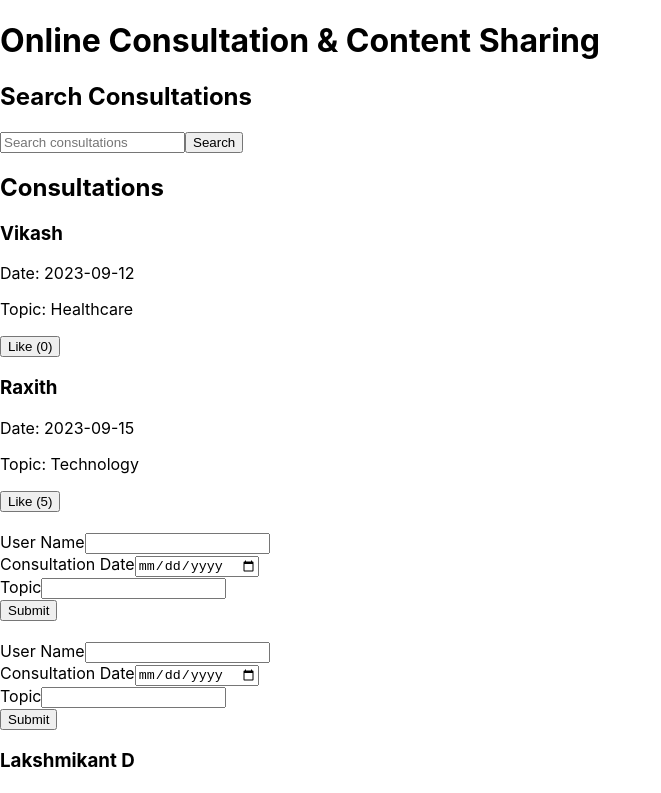
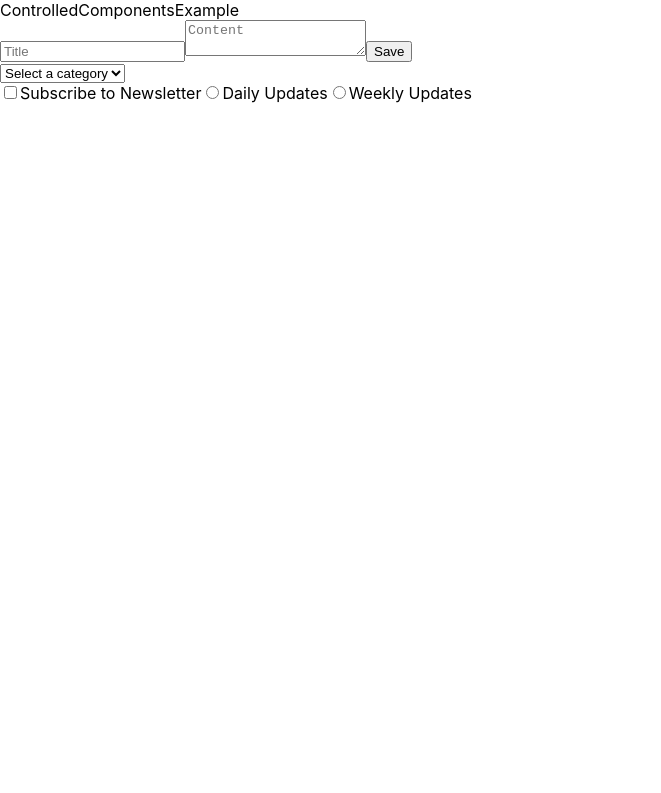
Before and after one commit to thefullstacktrainer/consultation_and_content_sharing_app, a React (Create React App) app: page / in a window 1280 px wide. Shown: the top 793 px of the page, without its empty margins (0-661 px from the left). Built offline with nearby package versions, Linux system fonts and the light colour scheme.

Commit message:
controlled components

```diff
--- /dev/null
+++ b/src/components/controlled_components/CategorySelector.js
@@ -0,0 +1,20 @@
+import React, { useState } from 'react';
+
+function CategorySelector() {
+    const [selectedCategory, setSelectedCategory] = useState('');
+
+    const handleCategoryChange = (event) => {
+        setSelectedCategory(event.target.value);
+    };
+
+    return (
+        <select value={selectedCategory} onChange={handleCategoryChange}>
+            <option value="">Select a category</option>
+            <option value="technology">Technology</option>
+            <option value="science">Science</option>
+            <option value="arts">Arts</option>
+        </select>
+    );
+}
+
+export default CategorySelector;
--- /dev/null
+++ b/src/components/controlled_components/ContentEditor.js
@@ -0,0 +1,29 @@
+import React, { useState } from 'react';
+
+function ContentEditor() {
+    const [title, setTitle] = useState('');
+    const [content, setContent] = useState('');
+
+    const handleTitleChange = (event) => {
+        setTitle(event.target.value);
+    };
+
+    const handleContentChange = (event) => {
+        setContent(event.target.value);
+    };
+
+    const handleSubmit = (event) => {
+        event.preventDefault();
+        console.log(event)
+    };
+
+    return (
+        <form onSubmit={handleSubmit}>
+            <input type="text" value={title} onChange={handleTitleChange} placeholder="Title" />
+            <textarea value={content} onChange={handleContentChange} placeholder="Content" />
+            <button type="submit">Save</button>
+        </form>
+    );
+}
+
+export default ContentEditor;
--- /dev/null
+++ b/src/components/controlled_components/ControlledComponentsExample.js
@@ -0,0 +1,18 @@
+import React from 'react'
+import CategorySelector from './CategorySelector'
+import ContentEditor from './ContentEditor'
+import OptionsSelector from './OptionsSelector'
+
+function ControlledComponentsExample() {
+    return (
+        <>
+            <div>ControlledComponentsExample</div>
+            <ContentEditor />
+            <CategorySelector />
+            <OptionsSelector />
+        </>
+
+    )
+}
+
+export default ControlledComponentsExample
--- /dev/null
+++ b/src/components/controlled_components/OptionsSelector.js
@@ -0,0 +1,48 @@
+import React, { useState } from 'react';
+
+function OptionsSelector() {
+    const [selectedOptions, setSelectedOptions] = useState([]);
+
+    const handleOptionChange = (event) => {
+        const optionValue = event.target.value;
+        if (selectedOptions.includes(optionValue)) {
+            setSelectedOptions(selectedOptions.filter(opt => opt !== optionValue));
+        } else {
+            setSelectedOptions([...selectedOptions, optionValue]);
+        }
+    };
+
+    return (
+        <div>
+            <label>
+                <input
+                    type="checkbox"
+                    value="newsletter"
+                    checked={selectedOptions.includes('newsletter')}
+                    onChange={handleOptionChange}
+                />
+                Subscribe to Newsletter
+            </label>
+            <label>
+                <input
+                    type="radio"
+                    value="daily"
+                    checked={selectedOptions.includes('daily')}
+                    onChange={handleOptionChange}
+                />
+                Daily Updates
+            </label>
+            <label>
+                <input
+                    type="radio"
+                    value="weekly"
+                    checked={selectedOptions.includes('weekly')}
+                    onChange={handleOptionChange}
+                />
+                Weekly Updates
+            </label>
+        </div>
+    );
+}
+
+export default OptionsSelector;
--- a/src/index.js
+++ b/src/index.js
@@ -3,6 +3,7 @@ import ReactDOM from 'react-dom/client';
 import './index.css';
 import App from './App';
 import reportWebVitals from './reportWebVitals';
+import ControlledComponentsExample from './components/controlled_components/ControlledComponentsExample';
 
 // import ReactDOM from 'react-dom';
 // import TestComponent from './components/TestComponent'; // Adjust the import path as needed
@@ -17,7 +18,8 @@ import reportWebVitals from './reportWebVitals';
 const root = ReactDOM.createRoot(document.getElementById('root'));
 root.render(
   <React.StrictMode>
-    <App />
+    {/* <App /> */}
+    <ControlledComponentsExample />
   </React.StrictMode>
 );
 
```
